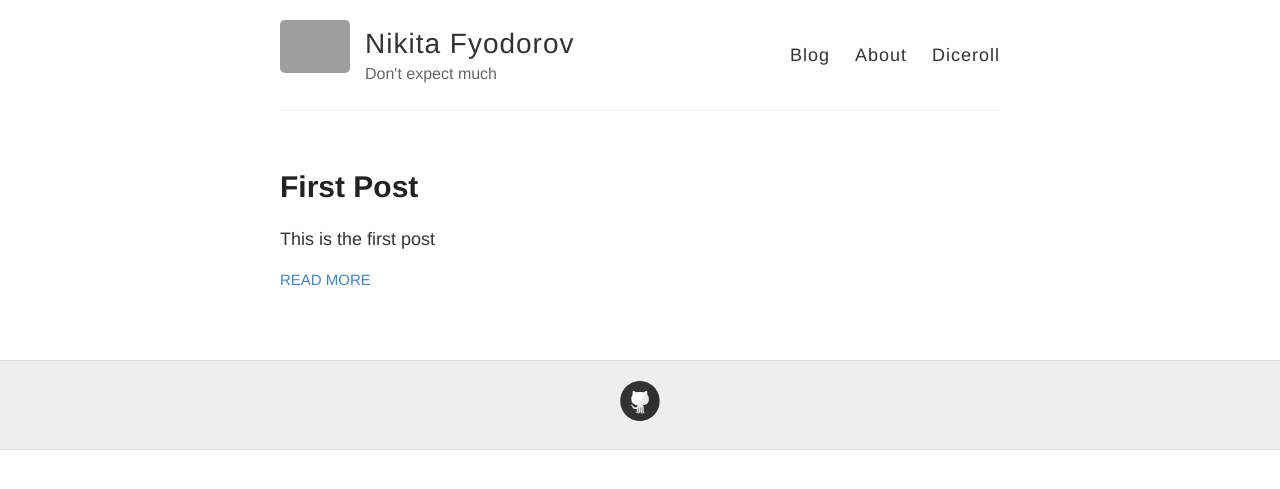
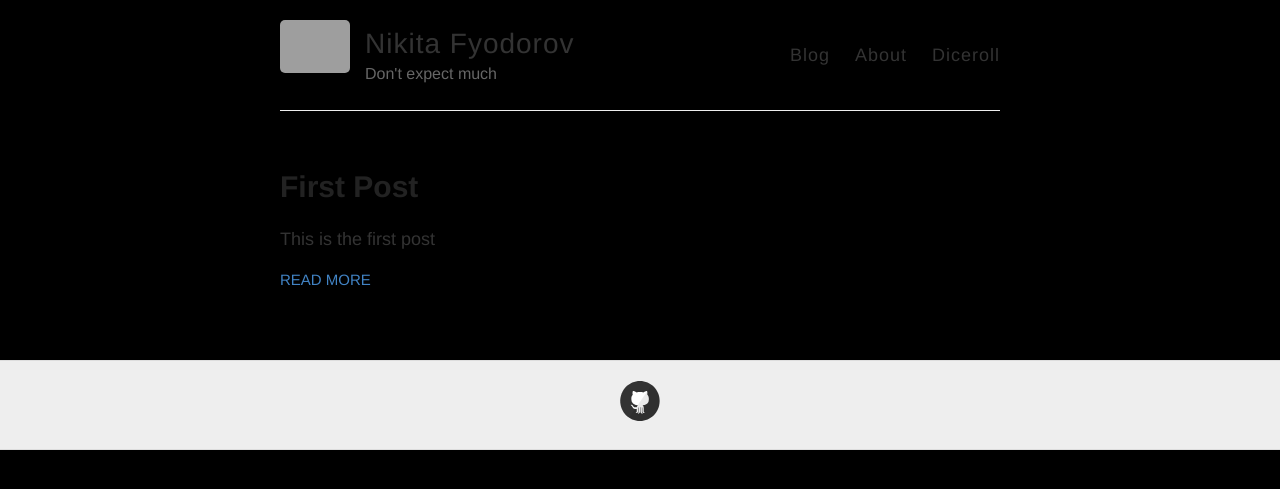
Before and after one commit to NickFyodorov/NickFyodorov.github.io, a Jekyll site: the page built from index.html, in a window 1280 px wide. Shown: the top 489 px of the page. Built offline with Jekyll 4.4.1, drawn with Linux system fonts in a browser that asks for light colours; grey boxes are pictures that could not be loaded.

Commit message:
color change

```diff
--- a/_sass/_variables.scss
+++ b/_sass/_variables.scss
@@ -7,12 +7,12 @@
 $blue: #4183C4;
 
 // Grays
-$black: #000;
+$black: #fff;
 $darkerGray: #222;
 $darkGray: #333;
 $gray: #666;
 $lightGray: #eee;
-$white: #fff;
+$white: #000;
 
 // Font stacks
 $helvetica: Helvetica, Arial, sans-serif;
```
